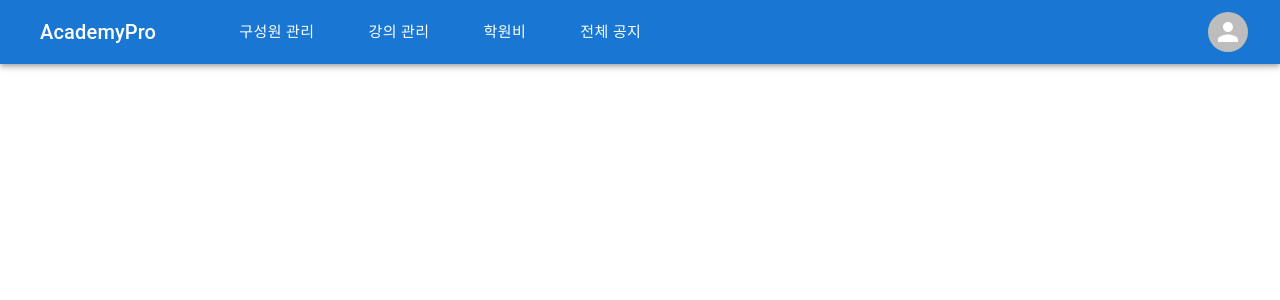
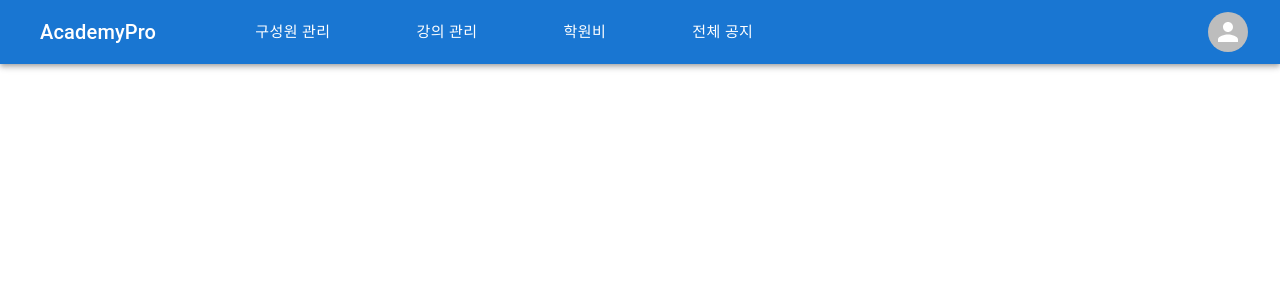
Before and after one commit to Academy-Diary/AcademyDiary_WEB, a React (Vite) app: page /director in a window 1280 px wide. Shown: the top 300 px of the page. Built offline with nearby package versions, Linux system fonts and the light colour scheme.

Commit message:
design: 메뉴 사이 간격 키움 #8

```diff
--- a/src/pages/director/director.jsx
+++ b/src/pages/director/director.jsx
@@ -27,7 +27,7 @@ export default function Director() {
             AcademyPro
           </Typography>
           <Box sx={{ flexGrow: 1, ml: 5 }}>
-            <Button color="inherit" size="large" sx={{ mx: 2 }} onMouseOver={handleMouseOver}>
+            <Button color="inherit" size="large" sx={{ mx: 4 }} onMouseOver={handleMouseOver}>
               구성원 관리
             </Button>
             <Menu anchorEl={anchorEl} open={Boolean(anchorEl)} onClose={handleClose}>
@@ -35,10 +35,10 @@ export default function Director() {
               <MenuItem onClick={handleClose}>강사 목록</MenuItem>
               <MenuItem onClick={handleClose}>학생 목록</MenuItem>
             </Menu>
-            <Button color="inherit" size="large" sx={{ mx: 2 }}>
+            <Button color="inherit" size="large" sx={{ mx: 4 }}>
               강의 관리
             </Button>
-            <Button color="inherit" size="large" sx={{ mx: 2 }} onMouseOver={handleMouseOver2}>
+            <Button color="inherit" size="large" sx={{ mx: 4 }} onMouseOver={handleMouseOver2}>
               학원비
             </Button>
             <Menu anchorEl={anchorEl2} open={Boolean(anchorEl2)} onClose={handleClose2}>
@@ -46,7 +46,7 @@ export default function Director() {
               <MenuItem onClick={handleClose2}>학원비 구성</MenuItem>
               <MenuItem onClick={handleClose2}>학원비 청구</MenuItem>
             </Menu>
-            <Button color="inherit" size="large" sx={{ mx: 2 }}>
+            <Button color="inherit" size="large" sx={{ mx: 4 }}>
               전체 공지
             </Button>
           </Box>
```
